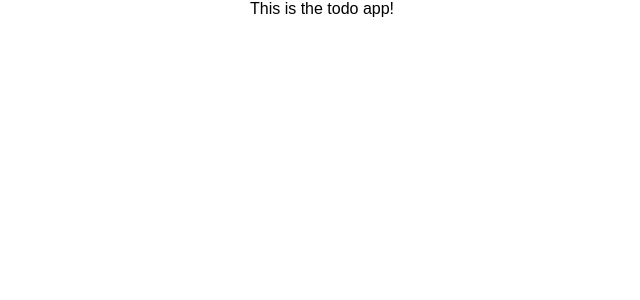
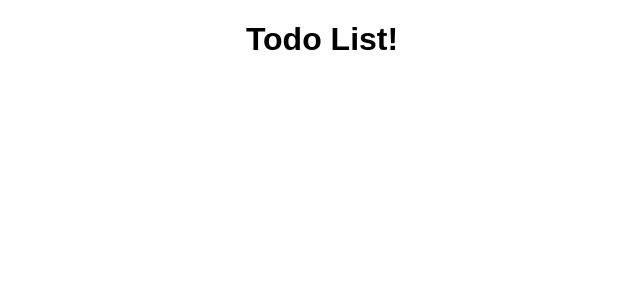
Before and after one commit to Simbaxo/Fullstack-Todo-App, a React (Create React App) app in the folder todosfrontend/: page / in a window 1280 px wide. Shown: the top 300 px of the page, without its empty margins (318-958 px from the left). Built offline with nearby package versions, Linux system fonts and the light colour scheme.

Commit message:
Adding the TodoList Component

```diff
--- a/todosfrontend/src/App.js
+++ b/todosfrontend/src/App.js
@@ -1,12 +1,12 @@
 import React, { Component } from 'react';
-import logo from './logo.svg';
+import TodoList from './TodoList';
 import './App.css';
 
 class App extends Component {
   render() {
     return (
       <div className="App">
-        This is the todo app!
+        <TodoList />
       </div>
     );
   }
--- /dev/null
+++ b/todosfrontend/src/TodoList.js
@@ -0,0 +1,13 @@
+import React, { Component } from 'react'
+
+class TodoList extends Component {
+  render() {
+    return (
+      <div>
+        <h1>Todo List!</h1>
+      </div>
+    )
+  }
+}
+
+export default TodoList;
```
